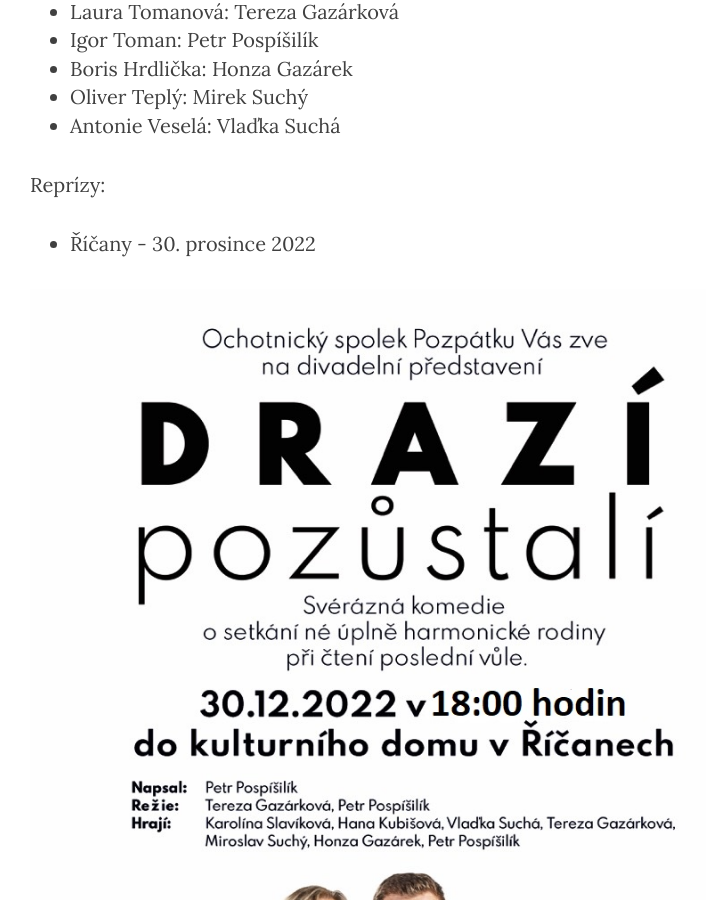
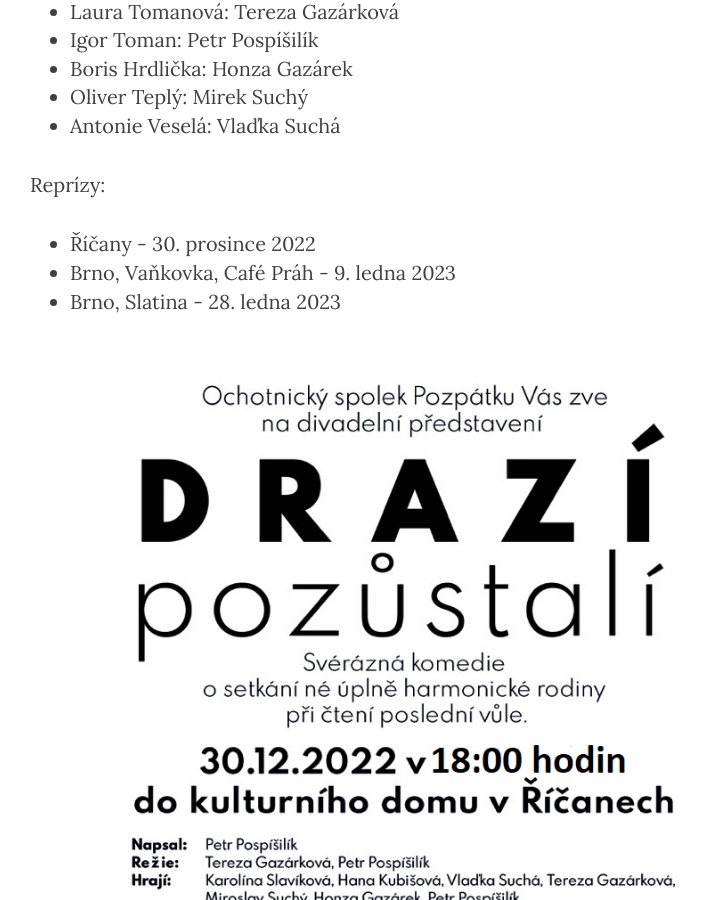
Before and after one commit to xsuchy/pozpatku, a Jekyll site: the page built from _posts/2022-11-12-drazi-pozustali.markdown, in a window 1280 px wide and 900 px high, scrolled down 912 px. Shown: the whole window, without its empty margins (235-941 px from the left). Built offline with Jekyll 4.4.1, drawn with Linux system fonts in a browser that asks for light colours; nearby versions of some CDN libraries.

Commit message:
dalsi terminy

```diff
--- a/_posts/2022-11-12-drazi-pozustali.markdown
+++ b/_posts/2022-11-12-drazi-pozustali.markdown
@@ -27,5 +27,7 @@ Délka představení: 75 minut
 Reprízy:
 
  * Říčany - 30. prosince 2022
+ * Brno, Vaňkovka, Café Práh - 9. ledna 2023
+ * Brno, Slatina - 28. ledna 2023
 
 <img src="/img/drazi-pozustali.jpg" />
```
